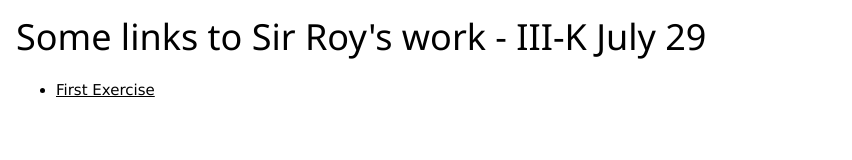
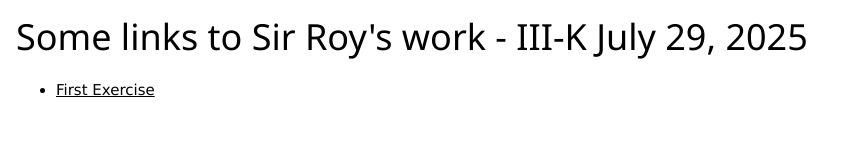
Before and after one commit to roycan/CS3_1stQtrPortfolio, a plain HTML site: page index.html in a window 1280 px wide. Shown: the whole page, without its empty margins (0-852 px from the left). Drawn offline with nearby package versions, Linux system fonts and the light colour scheme.

Commit message:
Update index.html

```diff
--- a/index.html
+++ b/index.html
@@ -6,7 +6,7 @@
 </head>
 <body>
   <section class="w3-container">
-   <h1>Some links to Sir Roy's work - III-K  July 29</h1>
+   <h1>Some links to Sir Roy's work - III-K  July 29, 2025</h1>
    <nav>
     <ul>
       <li><a href="./public/Q1_1stGraded.html"> First Exercise </a> </li>
```
